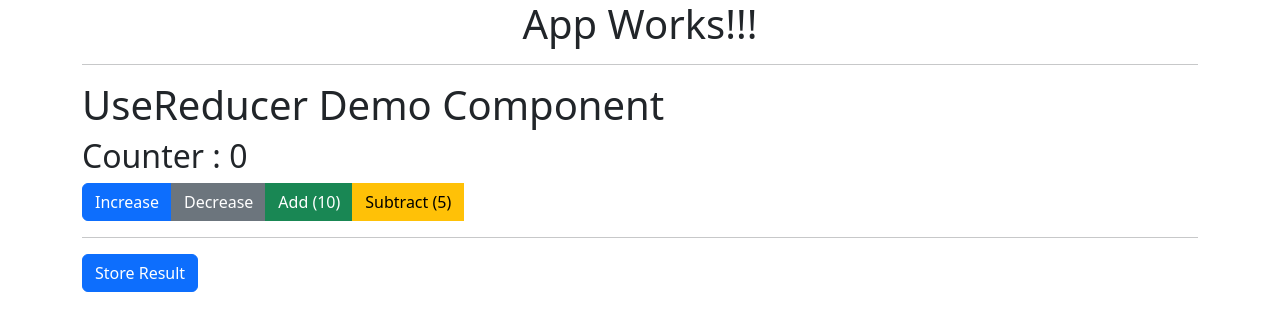
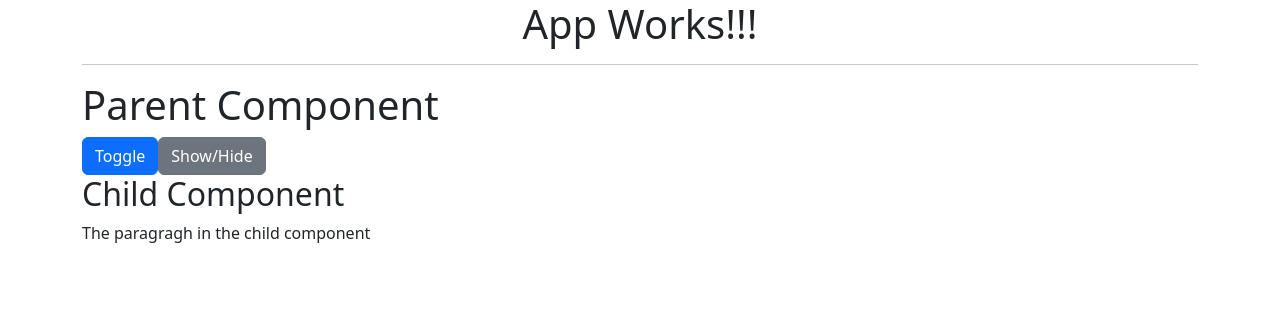
Before and after one commit to synergy2411/dec-25-react, a React (Vite) app in the folder first-app/: page / in a window 1280 px wide. Shown: the top 330 px of the page. Built offline with nearby package versions, Linux system fonts and the light colour scheme.

Commit message:
usecallback added

```diff
--- a/first-app/src/App.jsx
+++ b/first-app/src/App.jsx
@@ -2,6 +2,7 @@ import "bootstrap/dist/css/bootstrap.min.css";
 import ContextParent from "./Components/Demo/ContextParent";
 import AuthProvider from "./Components/Demo/AuthProvider";
 import UseReducerDemo from "./Components/Demo/UseReducerDemo";
+import Parent from "./Components/Demo/Parent";
 
 function App() {
   return (
@@ -13,7 +14,9 @@ function App() {
 
       <hr />
 
-      <UseReducerDemo />
+      <Parent />
+
+      {/* <UseReducerDemo /> */}
 
       {/* <AuthProvider>
         <ContextParent />
--- /dev/null
+++ b/first-app/src/Components/Demo/Child.jsx
@@ -0,0 +1,17 @@
+import { memo } from "react";
+
+function Child({ toggle }) {
+  console.log("Child renders");
+
+  return (
+    <>
+      <h2>Child Component</h2>
+      {toggle && <p>The paragragh in the child component</p>}
+    </>
+  );
+}
+
+export default memo(Child);
+
+// memo() : unable to figure out the referential equality
+// Props Equality check (prevProps.value === currProps.value)
--- /dev/null
+++ b/first-app/src/Components/Demo/Parent.jsx
@@ -0,0 +1,30 @@
+import { useState, useCallback } from "react";
+import Child from "./Child";
+
+function Parent() {
+  const [toggle, setToggle] = useState(false);
+  const [show, setShow] = useState(false);
+
+  console.log("Parent renders");
+
+  const dummyFunction = useCallback(
+    () => console.log("Dummy Function called"),
+    [toggle]
+  );
+
+  return (
+    <>
+      <h1>Parent Component</h1>
+      <button onClick={() => setToggle(!toggle)} className="btn btn-primary">
+        Toggle
+      </button>
+
+      <button className="btn btn-secondary" onClick={() => setShow(!show)}>
+        Show/Hide
+      </button>
+      <Child toggle={true} dummyFunction={dummyFunction} />
+    </>
+  );
+}
+
+export default Parent;
```
Also changed, not shown: 1 other file (tests, documents, lock files or other folders).
